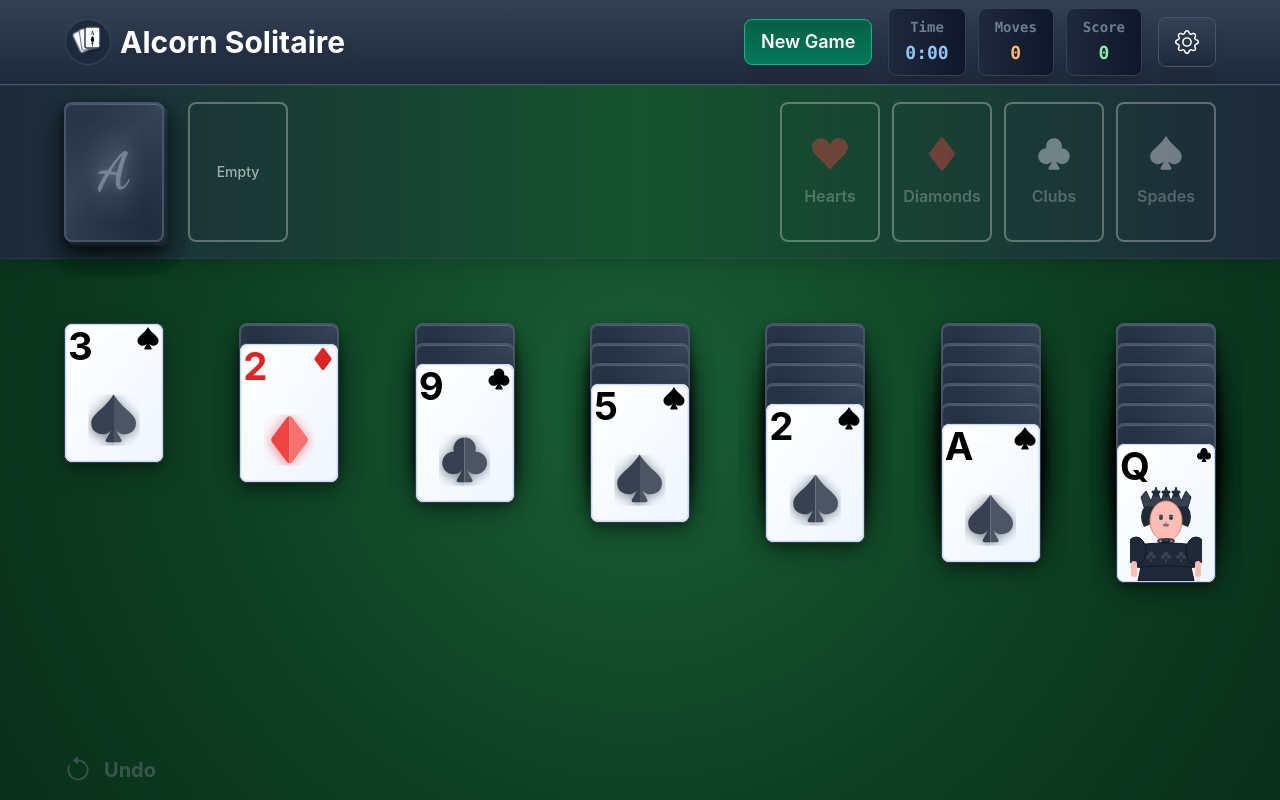
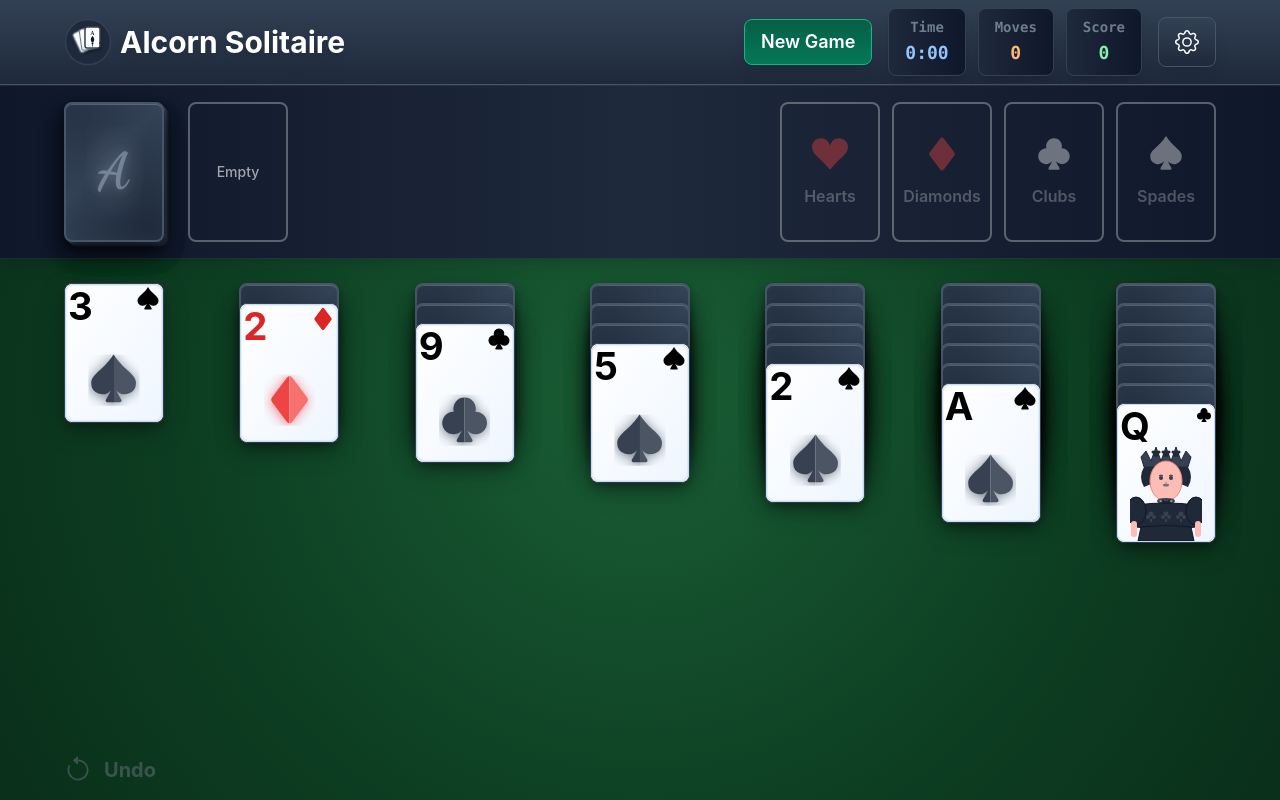
Before and after one commit to kalcorn/alcorn-solitaire, a Next.js app: page / in a window 1280 px wide. Built offline with nearby package versions, Linux system fonts and the light colour scheme.

Commit message:
feat: misc UI tweaks

```diff
--- a/src/components/GameBoard.tsx
+++ b/src/components/GameBoard.tsx
@@ -291,7 +291,7 @@ const GameBoard: React.FC = () => {
         aria-label="Solitaire game board"
       >
         {/* Top Piles Section - Full Width Background */}
-        <div className="standard-layout w-full bg-gradient-to-r from-slate-800 via-green-900 to-slate-800 bg-opacity-90 py-4 mb-0 md:mb-4 lg:mb-6 shadow-lg border-y border-slate-600/30">
+        <div className="standard-layout w-full  bg-gradient-to-r from-slate-900 via-slate-800 to-slate-900 bg-opacity-90 from-slate-800 via-green-900 to-slate-800 bg-opacity-90 py-4 mb-0 md:mb-4 lg:mb-6 shadow-lg border-y border-slate-600/30">
           <div className="w-full max-w-6xl mx-auto px-4 xl:px-0">
             <div
               className="flex flex-row items-start justify-between w-full"
@@ -368,7 +368,7 @@ const GameBoard: React.FC = () => {
         </div>
 
         <div className="w-full flex grow max-w-6xl mx-auto px-4 xl:px-0">
-          <div className="card-playing-area flex flex-col grow gap-3 w-full pt-6 md:pt-8 lg:pt-10">
+          <div className="card-playing-area flex flex-col grow gap-3 w-full pt-6 md:pt-0 lg:pt-0">
 
             {/* Landscape Mobile: Left Side Piles (Stock, Waste) */}
             <div className="landscape-mobile-left-sidebar bg-gradient-to-b from-emerald-900 to-green-900 bg-opacity-40 p-3 shadow-lg border border-green-700 border-opacity-30">
--- a/src/styles/globals.css
+++ b/src/styles/globals.css
@@ -339,7 +339,7 @@ body {
 /* Base Layout - Proportional spacing from header */
 .card-playing-area {
   background: transparent;
-  padding-top: 0.5rem;
+  padding-top: 1rem;
 }
 
 /* MOBILE (default - up to 639px) - Optimized proportions */
```
